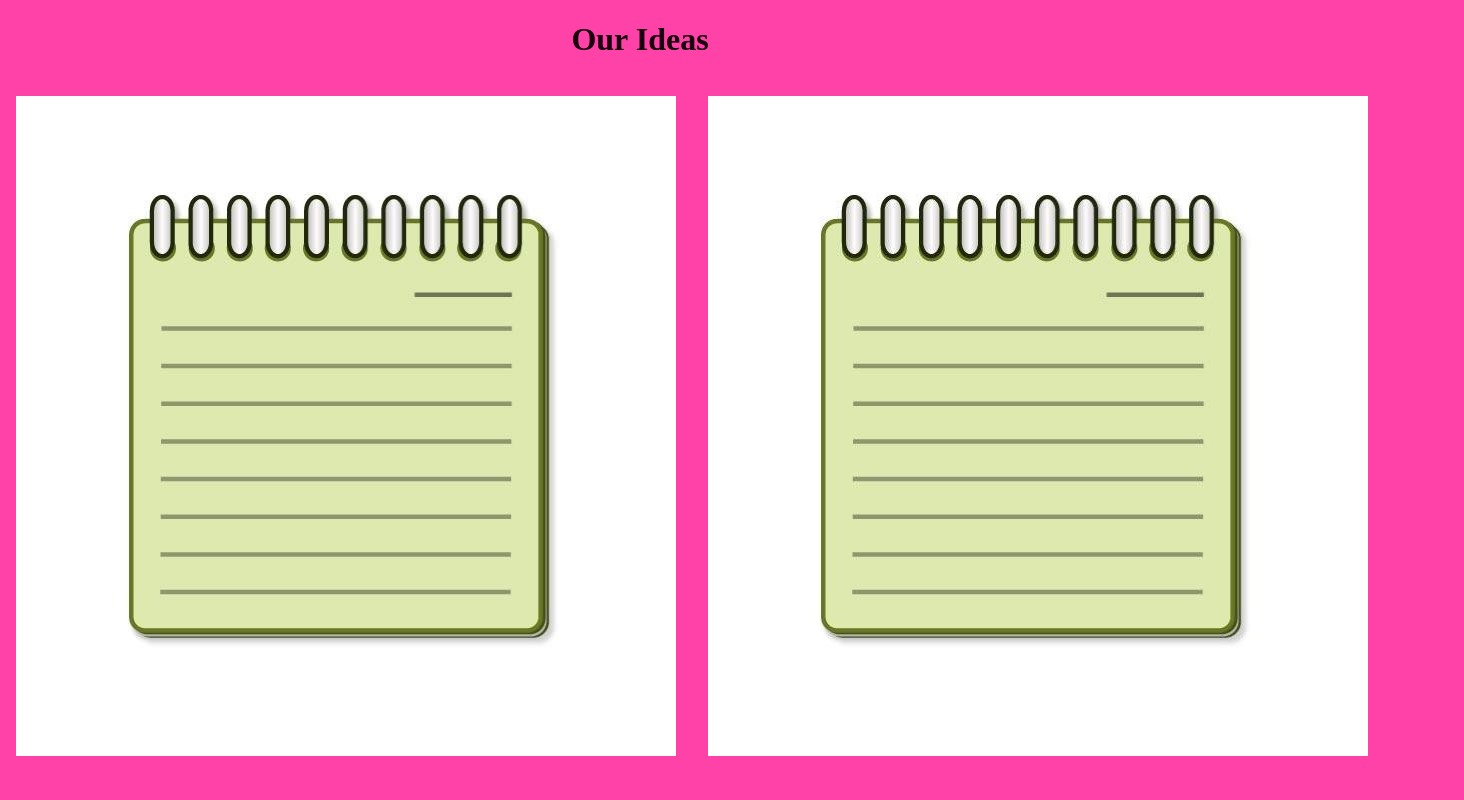
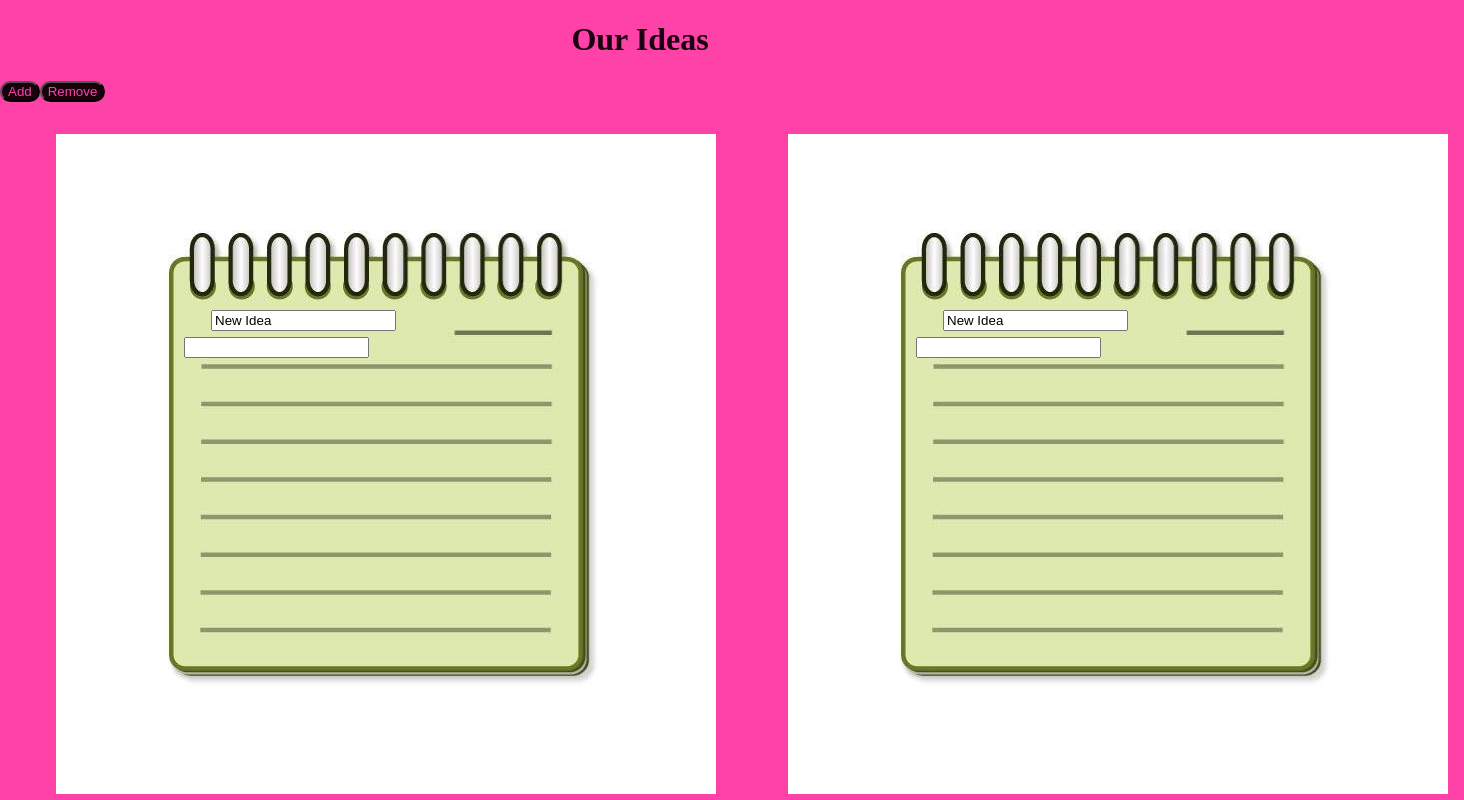
Before and after one commit to Naryond/clearscore-tech-test, a React (Create React App) app: page / in a window 1280 px wide. Shown: the top 800 px of the page, 1464 px wide, since content can reach past the window. Built offline with nearby package versions, Linux system fonts and the light colour scheme.

Commit message:
Version 1.1

```diff
--- a/src/App.css
+++ b/src/App.css
@@ -17,10 +17,14 @@ h1 {
     align-items: flex-start;
 }
 
+.buttonAdd {
+    border-radius: 20px;
+    color:#ff42a8;
+    background-color: #19020e;
+}
 
-.singleBox {
-    margin: 1em;
-    border-color: #19020e;
-    min-height: 100px;
-    width: auto;
+.buttonRemove {
+    border-radius: 20px;
+    color:#ff42a8;
+    background-color: #19020e;
 }
--- a/src/App.js
+++ b/src/App.js
@@ -1,19 +1,23 @@
+// import { useState } from "react";
 import "./App.css";
-import blockNote from "./blockNotes.jpg";
+import Idea from "./Idea";
 
 function App() {
+  // const [state, setState] = useState();
+
+  const list = [{ elm: 0 }, { elm: 1 }];
+
   return (
     <div className="boxes">
       <header className="header">
         <h1 className="h1">Our Ideas</h1>
       </header>
+      <button className="buttonAdd">Add</button>
+      <button className="buttonRemove">Remove</button>
       <div className="externalBox">
-        <div className="singleBox">
-          <img src={blockNote} alt="notes" />
-        </div>
-        <div className="singleBox">
-          <img src={blockNote} alt="notes" />
-        </div>
+        {list.map((x) => (
+          <ul key={x.elm}>{<Idea />}</ul>
+        ))}
       </div>
     </div>
   );
--- /dev/null
+++ b/src/Idea.css
@@ -0,0 +1,19 @@
+.singleBox {
+  position: relative;
+  margin: 1em;
+  border-color: #19020e;
+  min-height: 100px;
+  width: auto;
+}
+
+.inputTitle {
+  position: absolute;
+  right: 24em;
+  bottom: 35em;
+}
+
+.inputIdea {
+  position: absolute;
+  right: 26em;
+  bottom: 33em;
+}
--- /dev/null
+++ b/src/Idea.js
@@ -0,0 +1,14 @@
+import blockNote from "./blockNotes.jpg";
+import "./Idea.css";
+
+const Idea = (props) => {
+  return (
+    <div className="singleBox">
+      <img src={blockNote} alt="notes" />
+      <input className="inputTitle" type="text" defaultValue="New Idea" />
+      <input className="inputIdea" type="text" />
+    </div>
+  );
+};
+
+export default Idea;
```
